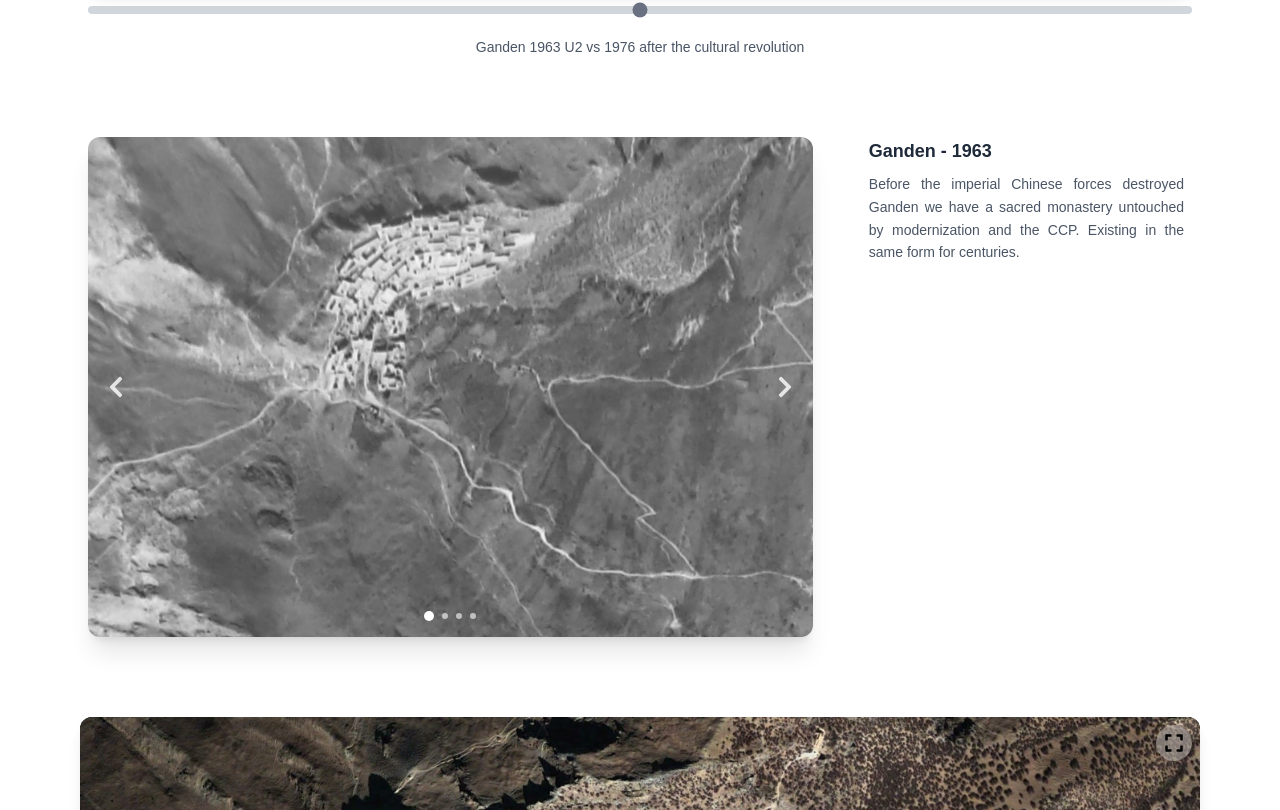
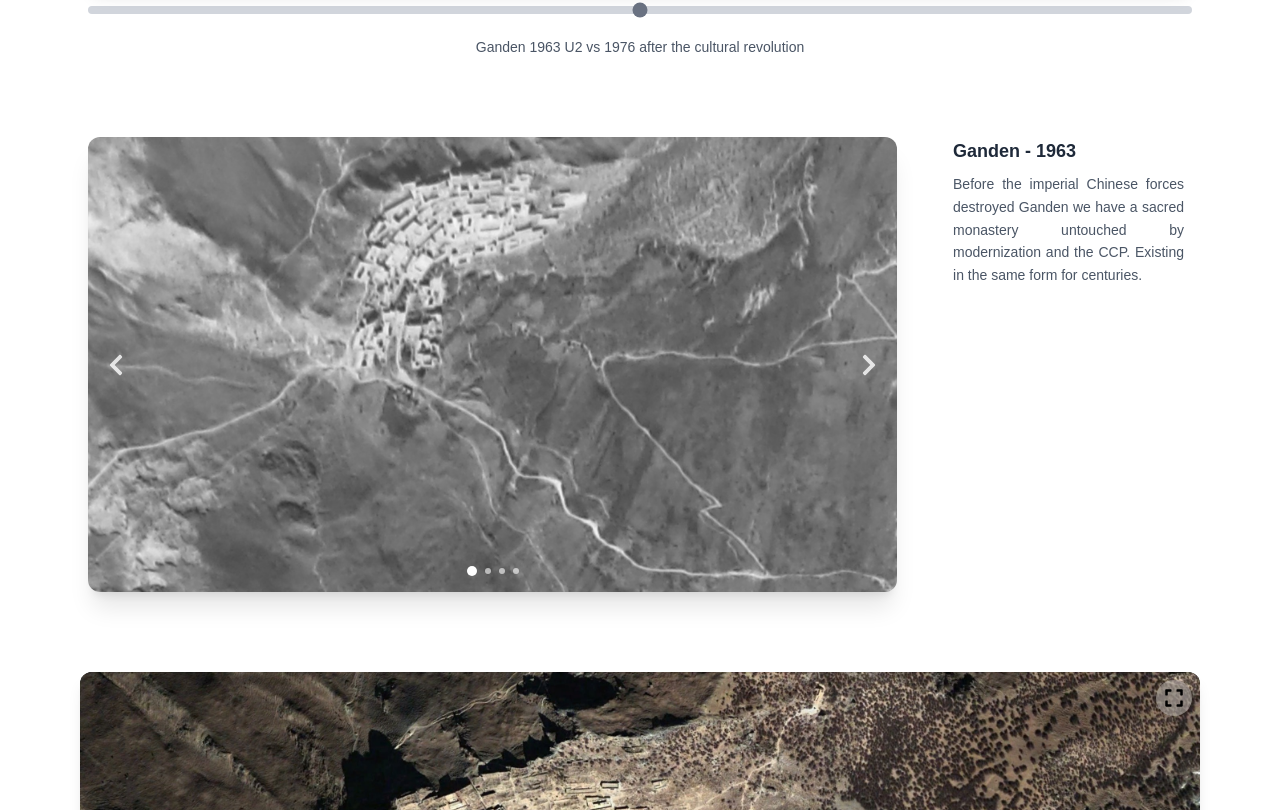
Before and after one commit to spsither/tibet_from_above, a Next.js app: page / in a window 1280 px wide. Shown: the part 550-1360 px from the top of the page. Built offline with nearby package versions, Linux system fonts and the light colour scheme.

Commit message:
Fix: when screen small, Journey images should appear

```diff
--- a/components/JourneyThroughTime.js
+++ b/components/JourneyThroughTime.js
@@ -26,13 +26,14 @@ export default function JourneyThroughTime({ items = [] }) {
     <div className="relative w-full max-w-6xl mx-auto px-4 sm:px-6 py-10">
       <div className="flex flex-col lg:flex-row items-center lg:items-start justify-center gap-8 lg:gap-12">
         {/* Image Container */}
-        <div className="relative flex-1 h-[400px] sm:h-[500px] rounded-xl overflow-hidden shadow-xl group">
+        <div className="relative w-full aspect-[4/3] sm:aspect-[16/9] rounded-xl overflow-hidden shadow-xl group">
+
           <Image
             fill={true}
             src={items[currentIndex].image}
             alt={items[currentIndex].label}
             loading="lazy"
-            className="w-full h-full object-cover transition-all duration-500 ease-in-out"
+            className="object-cover transition-all duration-500 ease-in-out"
           />
 
           {/* Clickable Halves */}
@@ -65,6 +66,7 @@ export default function JourneyThroughTime({ items = [] }) {
               <span
                 key={index}
                 onClick={() => setCurrentIndex(index)}
+                aria-label={`Go to item ${index + 1}`}
                 className={`transition-all cursor-pointer rounded-full ${currentIndex === index
                     ? 'w-2.5 h-2.5 bg-white'
                     : 'w-1.5 h-1.5 bg-white/60'
```
